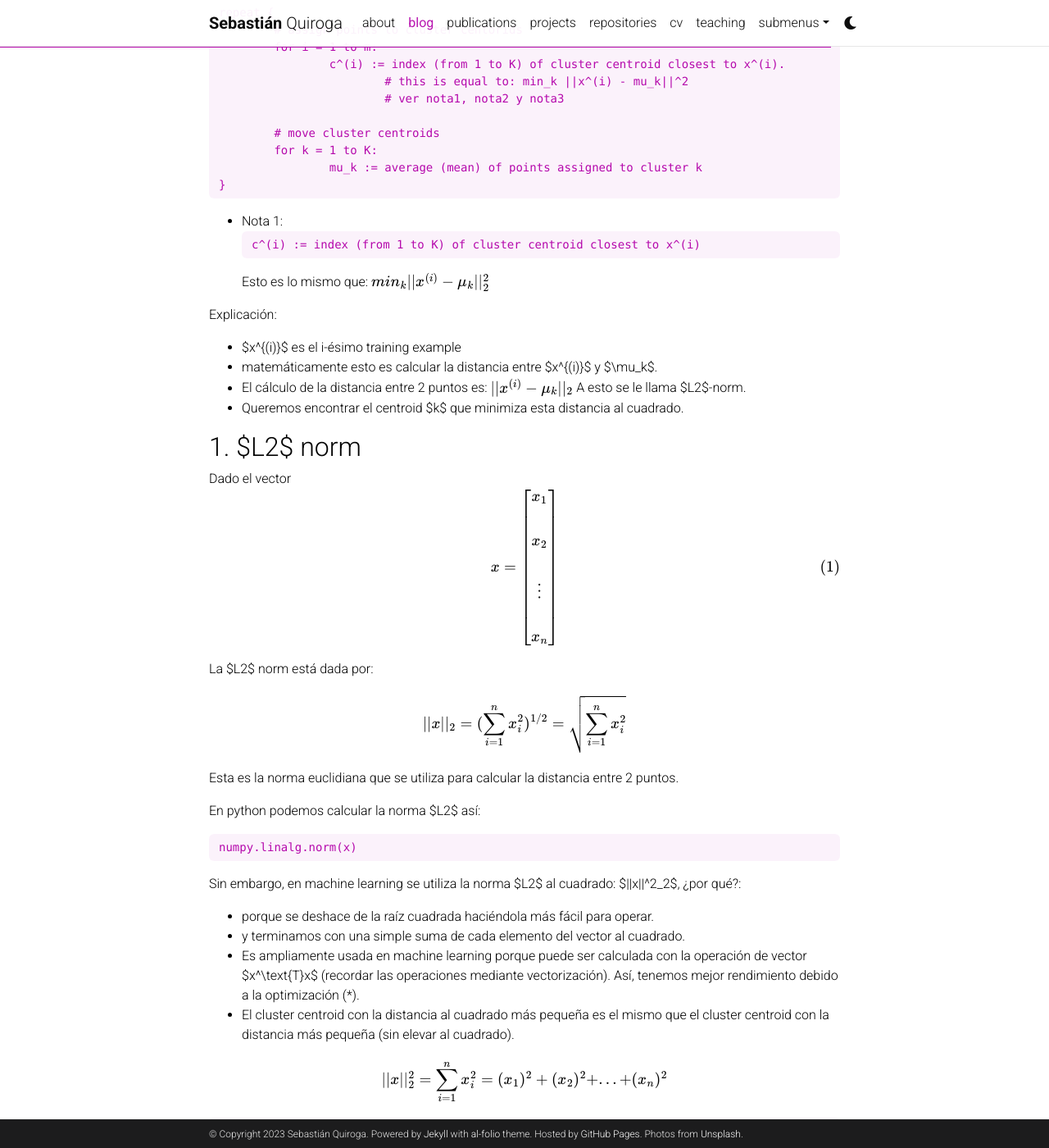
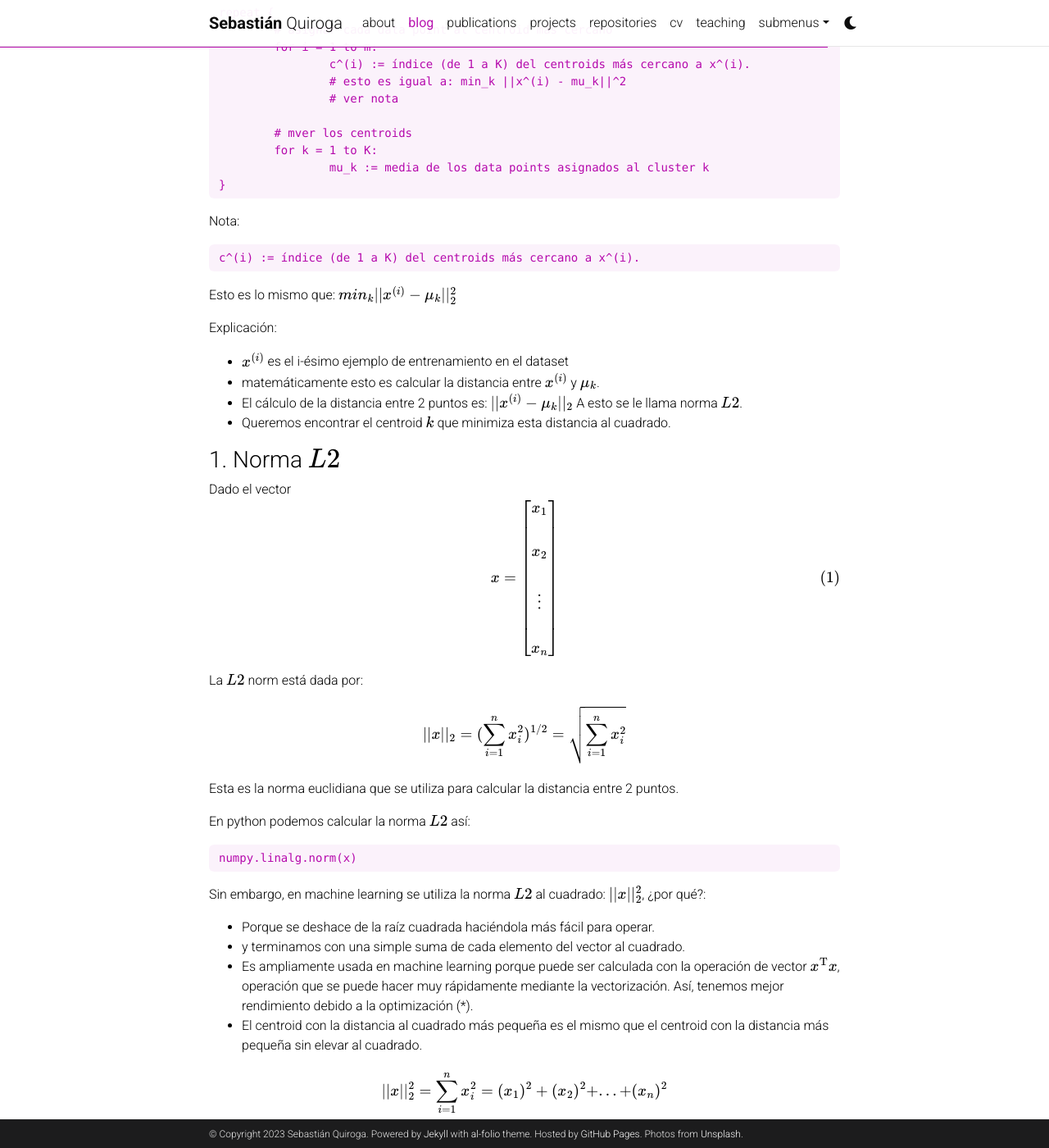
Before and after one commit to squirogar/squirogar.github.io, a Jekyll site: the page built from _posts/2023-06-09-clustering-kmeans.md, in a window 1280 px wide and 1400 px high, scrolled down 2494 px. Shown: the whole window at 82% size. Built offline with Jekyll 4.4.1, drawn with Linux system fonts in a browser that asks for light colours; comment, search, counter and statistics services are not loaded; a style sheet for code colours, icons or effects is not loaded; some of the changed text lies outside the part shown.

Commit message:
avance 4 kmeans

````diff
--- a/_posts/2023-06-09-clustering-kmeans.md
+++ b/_posts/2023-06-09-clustering-kmeans.md
@@ -53,9 +53,9 @@ El algoritmo consta de 3 pasos. El primero se realiza una sola vez, mientras que
 
 ## II. Definición formal de K-means
 
-1. Aleatoriamente inicializar $$K$$ centroids $$\mu_1, \mu_2, ..., \mu_k$$:
+1. Aleatoriamente inicializar $$K$$ centroids $$\mu_1, \mu_2, ..., \mu_K$$:
     - Elegir aleatoriamente una ubicación para los centroids
-    - $$\mu_1, \mu_2, ..., \mu_k$$ son vectores que tienen la misma dimensión que el dataset de ejemplos de entrenamiento $$x^{(1)}, x^{(2)}, ..., x^{(m)}$$. Todos los centroids son listas de $$n$$ números o vectores de $$n$$-dimensiones, donde $$n$$ es el número de features por cada uno de los ejemplos de entrenamiento. Por ejemplo, si $$n=2$$, tenemos 2 features $$x_1$$ y $$x_2$$, entonces $$\mu_1$$ y $$\mu_2$$ serán vectores con 2 números en ellos.
+    - $$\mu_1, \mu_2, ..., \mu_K$$ son vectores que tienen la misma dimensión que el dataset de ejemplos de entrenamiento $$x^{(1)}, x^{(2)}, ..., x^{(m)}$$. Todos los centroids son listas de $$n$$ números o vectores de $$n$$-dimensiones, donde $$n$$ es el número de features por cada uno de los ejemplos de entrenamiento. Por ejemplo, si $$n=2$$, tenemos 2 features $$x_1$$ y $$x_2$$, entonces $$\mu_1$$ y $$\mu_2$$ serán vectores con 2 números en ellos.
 
 2. K-means repetidamente llevará a cabo los dos pasos descritos en la sección **I.**:
 
@@ -75,24 +75,24 @@ El algoritmo consta de 3 pasos. El primero se realiza una sola vez, mientras que
 En pseudocódigo el algoritmo es:
 
 ```
-Randomly initialize K cluster centroids mu_1, mu_2, ..., mu_k
+Aleatoriamente inicializar K clusters mu_1, mu_2, ..., mu_K
 
 repeat {
-	# assign points to cluster centorids
+	# asignar cada data point al centroid más cercano
 	for i = 1 to m:
-		c^(i) := index (from 1 to K) of cluster centroid closest to x^(i).
-			# this is equal to: min_k ||x^(i) - mu_k||^2
-			# ver nota1, nota2 y nota3
+		c^(i) := índice (de 1 a K) del centroids más cercano a x^(i).
+		# esto es igual a: min_k ||x^(i) - mu_k||^2
+		# ver nota
 
-	# move cluster centroids
+	# mver los centroids
 	for k = 1 to K:
-		mu_k := average (mean) of points assigned to cluster k
+		mu_k := media de los data points asignados al cluster k
 }
 ```
 
-* Nota 1:
+Nota:
 ```
-c^(i) := index (from 1 to K) of cluster centroid closest to x^(i)
+c^(i) := índice (de 1 a K) del centroids más cercano a x^(i).
 ```
 Esto es lo mismo que:
 $$
@@ -100,16 +100,16 @@ min_k ||x^{(i)}-\mu_k||^2_2
 $$
 
 Explicación:
-- $x^{(i)}$ es el i-ésimo training example
-- matemáticamente esto es calcular la distancia entre $x^{(i)}$ y $\mu_k$.
+- $$x^{(i)}$$ es el i-ésimo ejemplo de entrenamiento en el dataset
+- matemáticamente esto es calcular la distancia entre $$x^{(i)}$$ y $$\mu_k$$.
 - El cálculo de la distancia entre 2 puntos es:
 $$
 		||x^{(i)} - \mu_k||_2
 $$
-A esto se le llama $L2$-norm.
-- Queremos encontrar el centroid $k$ que minimiza esta distancia al cuadrado.
+A esto se le llama norma $$L2$$.
+- Queremos encontrar el centroid $$k$$ que minimiza esta distancia al cuadrado.
 
-## 1. $L2$ norm
+### 1. Norma $$L2$$
 Dado el vector
 $$
 \begin{align}
@@ -122,22 +122,22 @@ $$
 \end{align}
 $$
 
-La $L2$ norm está dada por:
+La $$L2$$ norm está dada por:
 
 $$ ||x||_2=(\sum_{i=1}^{n} {x}_i^2)^{1/2}=\sqrt{\sum_{i=1}^{n} {x}_i^2} $$
 
 Esta es la norma euclidiana que se utiliza para calcular la distancia entre 2 puntos.
 
-En python podemos calcular la norma $L2$ así:
+En python podemos calcular la norma $$L2$$ así:
 ```
 numpy.linalg.norm(x)
 ```
 
-Sin embargo, en machine learning se utiliza la norma $L2$ al cuadrado: $||x||^2_2$, ¿por qué?:
-- porque se deshace de la raíz cuadrada haciéndola más fácil para operar.
+Sin embargo, en machine learning se utiliza la norma $$L2$$ al cuadrado: $$||x||^2_2$$, ¿por qué?:
+- Porque se deshace de la raíz cuadrada haciéndola más fácil para operar.
 - y terminamos con una simple suma de cada elemento del vector al cuadrado.
-- Es ampliamente usada en machine learning porque puede ser calculada con la operación de vector $x^\text{T}x$ (recordar las operaciones mediante vectorización). Así, tenemos mejor rendimiento debido a la optimización (*).
-- El cluster centroid con la distancia al cuadrado más pequeña es el mismo que el cluster centroid con la distancia más pequeña (sin elevar al cuadrado).
+- Es ampliamente usada en machine learning porque puede ser calculada con la operación de vector $$x^\text{T}x$$, operación que se puede hacer muy rápidamente mediante la vectorización. Así, tenemos mejor rendimiento debido a la optimización (*).
+- El centroid con la distancia al cuadrado más pequeña es el mismo que el centroid con la distancia más pequeña sin elevar al cuadrado.
 
 $$ ||x||^2_2=\sum_{i=1}^{n} {x}_i^2= (x_1)^2+(x_2)^2+...+(x_n)^2$$
 
````
